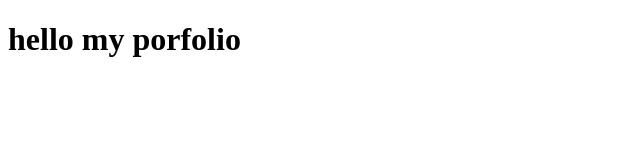
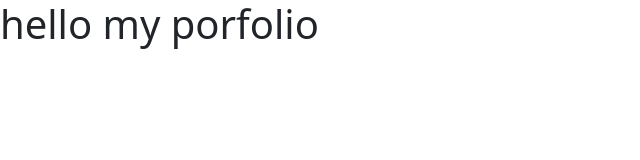
Before and after one commit to ujalininath/My-portfolio, a website: page index.html in a window 1280 px wide. Shown: the whole page, without its empty margins (0-640 px from the left). Drawn offline with nearby package versions, Linux system fonts and the light colour scheme.

Commit message:
Update index.html
update bootstrap

```diff
--- a/index.html
+++ b/index.html
@@ -4,6 +4,8 @@
     <meta charset="UTF-8">
     <meta http-equiv="X-UA-Compatible" content="IE=edge">
     <meta name="viewport" content="width=device-width, initial-scale=1.0">
+    <link href="https://cdn.jsdelivr.net/npm/bootstrap@5.2.1/dist/css/bootstrap.min.css" rel="stylesheet" integrity="sha384-iYQeCzEYFbKjA/T2uDLTpkwGzCiq6soy8tYaI1GyVh/UjpbCx/TYkiZhlZB6+fzT" crossorigin="anonymous">
+    <link rel="stylesheet" href="https://cdn.jsdelivr.net/npm/bootstrap-icons@1.9.1/font/bootstrap-icons.css">
     <title>Document</title>
 </head>
 <body>
```
